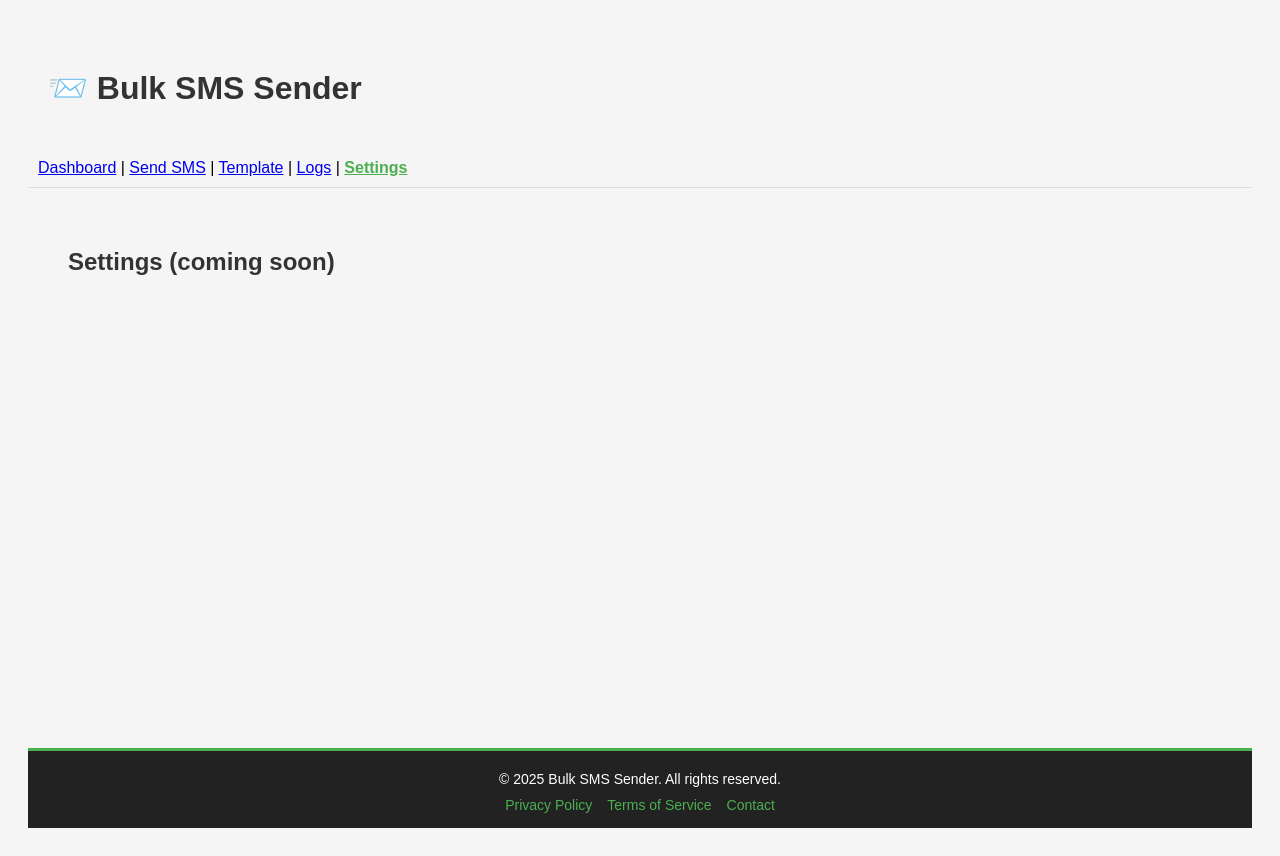
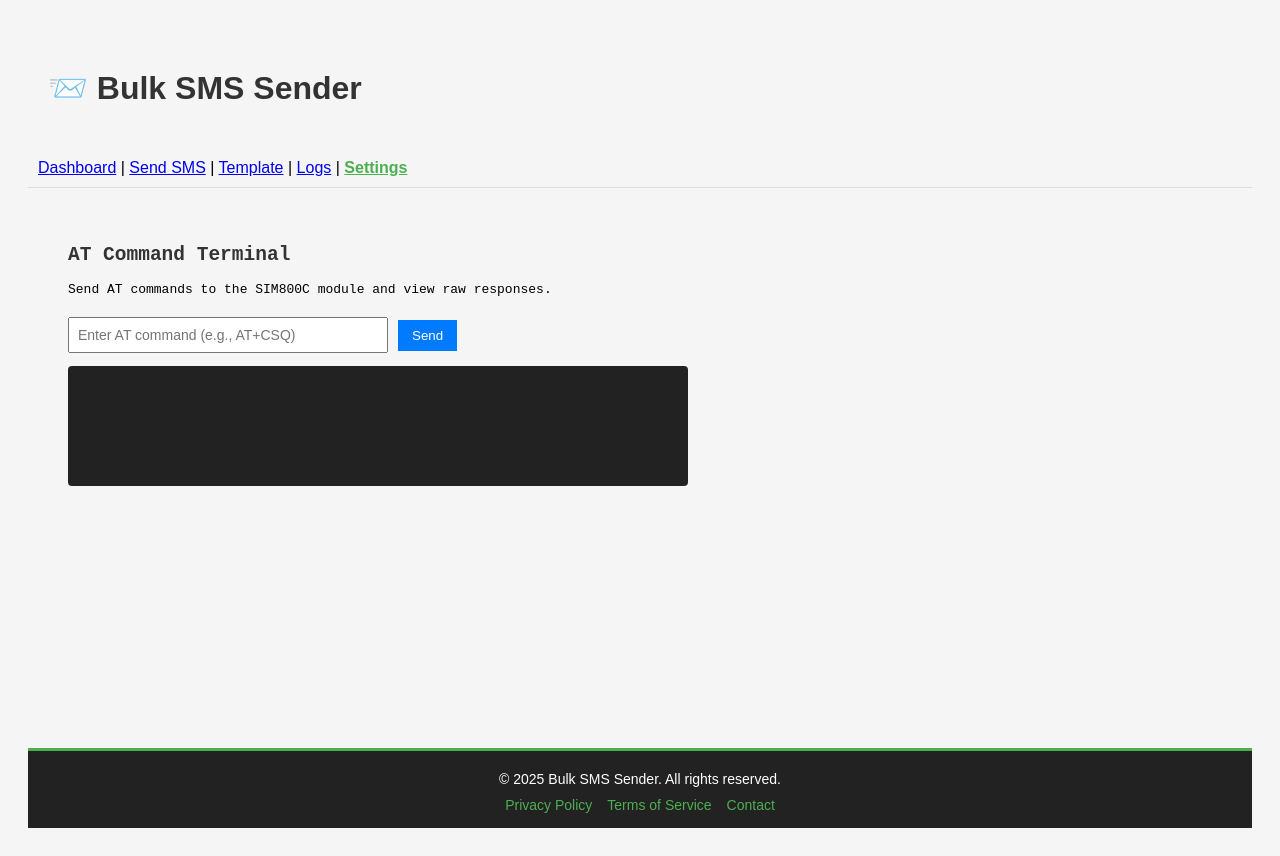
Before and after one commit to SempoCode/sms-platform, a React (Create React App) app in the folder frontend/: page /settings in a window 1280 px wide. Built offline with nearby package versions, Linux system fonts and the light colour scheme; no server answers.

Commit message:
Third commit

```diff
--- a/frontend/src/components/SmsForm.jsx
+++ b/frontend/src/components/SmsForm.jsx
@@ -111,19 +111,26 @@ const SmsForm = () => {
     setLoading(true);
     try {
       const res = await smsService.sendSMS(numbersToSend, message);
-      if (!res.success) {
-        throw new Error(res.error || "SMS sending failed");
+
+      // Expect backend to return something like: { success: true, results: [...] }
+      if (!res || res.success !== true) {
+        throw new Error(res?.error || "SMS sending failed");
       }
+
       toast.success(`Sent to ${numbersToSend.length} number(s)`);
       setNumbersInput("");
       setMessage("");
       setValidNumbers([]);
+      setInvalidNumbers([]);
     } catch (err) {
       console.error(err);
       toast.error(err.message || "Failed to send SMS. Check backend or serial connection.");
+    } finally {
+      // ✅ Always stop loading state
+      setLoading(false);
     }
+  };
 
-  };
 
   // Handle CSV/Excel upload
   const handleFile = (e) => {
@@ -168,7 +175,7 @@ const SmsForm = () => {
       <ToastContainer position="top-right" autoClose={3000} />
 
       <form onSubmit={handleSend}>
-        <label>Phone numbers (comma / newline / semicolon separated)</label>
+        <label><h4>Enter Phone numbers</h4> (comma / newline / semicolon separated)</label>
         <textarea
           value={numbersInput}
           onChange={(e) => setNumbersInput(e.target.value)}
@@ -177,11 +184,25 @@ const SmsForm = () => {
           style={{ width: "100%", padding: 8, marginBottom: 12 }}
         />
 
-        <label>Or upload CSV / Excel file</label><br></br>
-        <input type="file" accept=".csv,.xls,.xlsx" onChange={handleFile} style={{ marginBottom: 12 }} />
+        <div style={{ marginBottom: 16 }}>
+          <label style={{ display: "block", marginBottom: 6, fontWeight: 600, fontSize: 16 }}>
+            Or upload CSV / Excel file
+          </label>
+          <input
+            type="file"
+            accept=".csv,.xls,.xlsx"
+            onChange={handleFile}
+            style={{ padding: "6px 10px", borderRadius: 6, border: "1px solid #ccc", fontSize: 14, cursor: "pointer", width: "100%",
+              boxSizing: "border-box"
+            }}
+          />
+        </div>
 
-        <br></br><label>Message</label>
-
+        <label><h3>Message</h3></label>
+        <div style={{ display: "flex", justifyContent: "space-between", alignItems: "center", marginBottom: 4 }}>
+          <span>Type your message here...</span>
+          <span style={{ fontSize: 12, color: "#555" }}>{message.length} characters</span>
+        </div>
         <textarea
           value={message}
           onChange={(e) => setMessage(e.target.value)}
@@ -189,6 +210,7 @@ const SmsForm = () => {
           rows={4}
           style={{ width: "100%", padding: 8, marginBottom: 12 }}
         />
+
         <label>Send to:</label>
         <select
           value={carrierFilter}
--- a/frontend/src/pages/Settings.jsx
+++ b/frontend/src/pages/Settings.jsx
@@ -1,10 +1,86 @@
-// Example: src/pages/Settings.jsx
-import React from 'react';
+import React, { useState } from 'react';
 
 const Settings = () => {
+  const [command, setCommand] = useState("");
+  const [output, setOutput] = useState("");
+  const [loading, setLoading] = useState(false);
+
+  const sendCommand = async () => {
+    if (!command.trim()) return;
+    setLoading(true);
+    setOutput("Sending...");
+    try {
+      const res = await fetch("http://localhost:5000/api/sms/run-at", {  // 🔹 Point directly to backend
+        method: "POST",
+        headers: { "Content-Type": "application/json" },
+        body: JSON.stringify({ command })
+      });
+
+      if (!res.ok) {
+        setOutput(`Error: ${res.status} ${res.statusText}`);
+        setLoading(false);
+        return;
+      }
+
+      const data = await res.json();
+      if (data.response) {
+        setOutput(data.response);
+      } else {
+        setOutput(data.error || "No response");
+      }
+    } catch (err) {
+      setOutput("Error: " + err.message);
+    } finally {
+      setLoading(false);
+    }
+  };
+
   return (
-    <div style={{ flex: 1, padding: '20px' }}>
-      <h2>Settings (coming soon)</h2>
+    <div style={{ flex: 1, padding: '20px', fontFamily: 'monospace' }}>
+      <h2>AT Command Terminal</h2>
+      <p>Send AT commands to the SIM800C module and view raw responses.</p>
+
+      <div style={{ marginBottom: '10px' }}>
+        <input
+          type="text"
+          value={command}
+          onChange={(e) => setCommand(e.target.value)}
+          placeholder="Enter AT command (e.g., AT+CSQ)"
+          style={{
+            padding: '8px',
+            fontSize: '14px',
+            width: '300px',
+            marginRight: '10px',
+          }}
+        />
+        <button
+          onClick={sendCommand}
+          style={{
+            padding: '8px 14px',
+            background: '#007BFF',
+            color: '#fff',
+            border: 'none',
+            cursor: 'pointer'
+          }}
+          disabled={loading}
+        >
+          {loading ? "Sending..." : "Send"}
+        </button>
+      </div>
+
+      <pre
+        style={{
+          background: '#222',
+          color: '#0f0',
+          padding: '10px',
+          minHeight: '100px',
+          maxWidth: '600px',
+          overflowX: 'auto',
+          borderRadius: '4px'
+        }}
+      >
+        {output}
+      </pre>
     </div>
   );
 };
```
Also changed, not shown: 2 other files (tests, documents, lock files or other folders).
